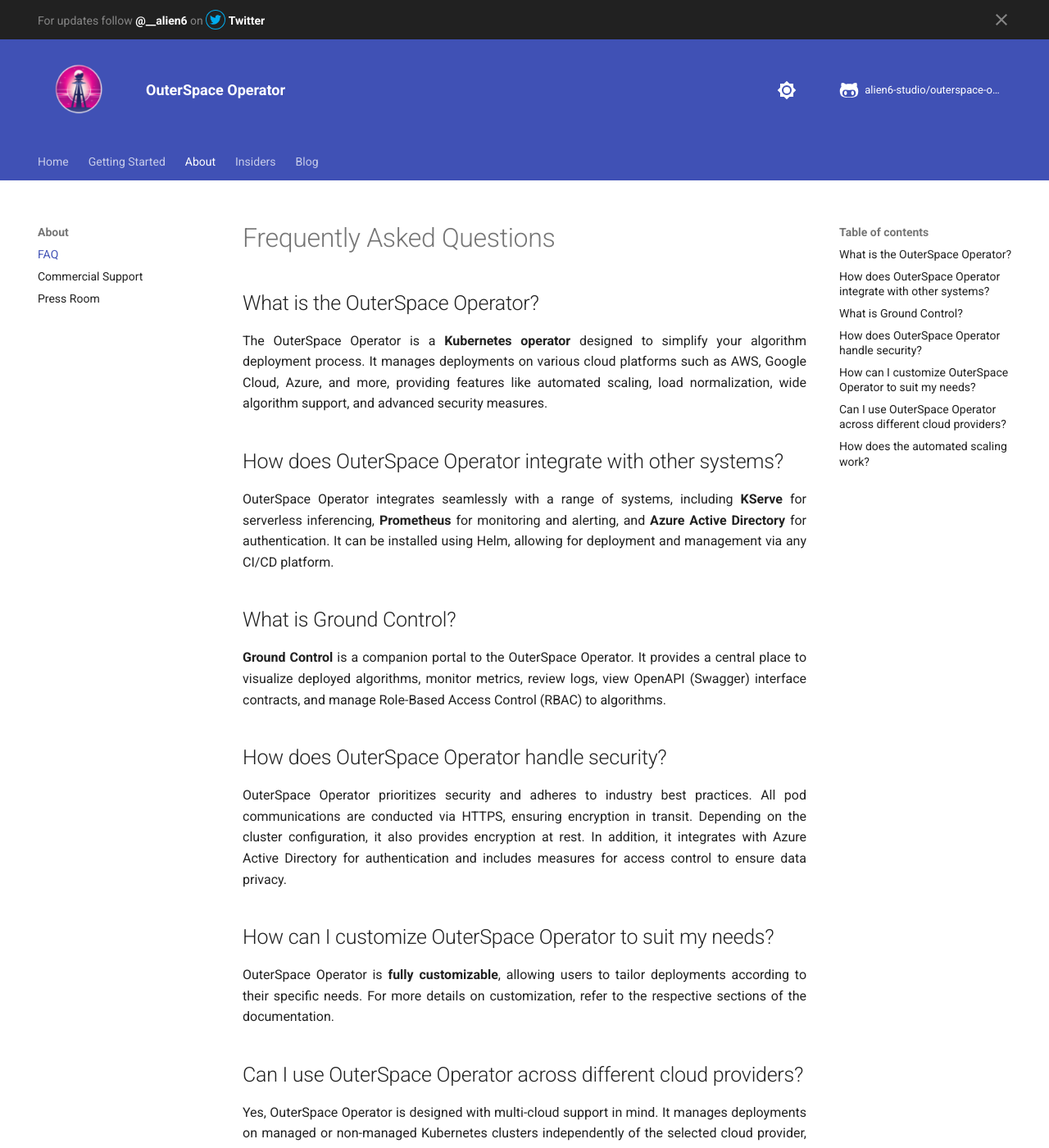
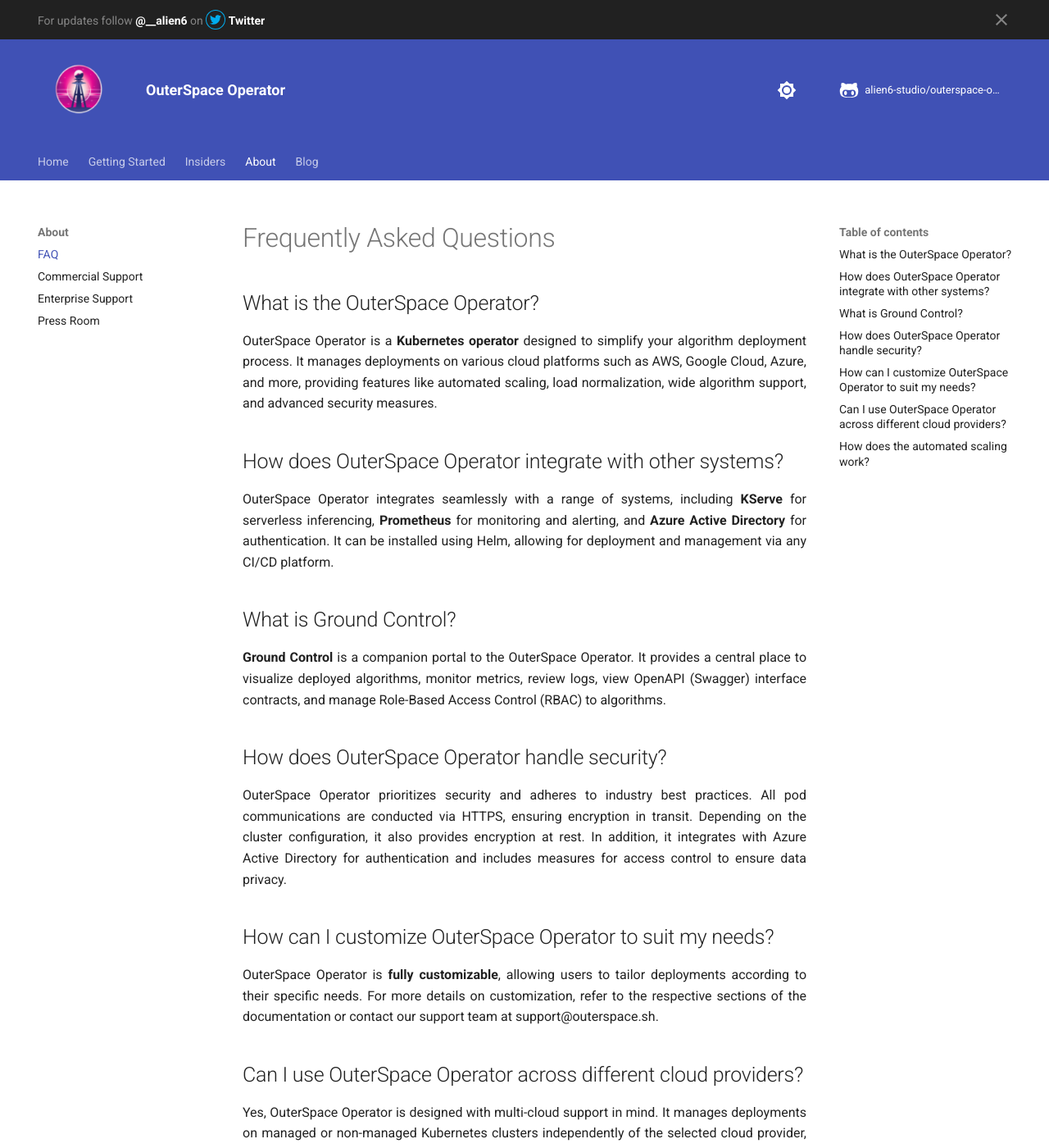
Before and after one commit to Alien6-Studio/outerspace-operator, an MkDocs documentation site: the page built from docs/about/faq.md, in a window 1280 px wide and 1400 px high. Shown: the whole window at 82% size. Built offline with MkDocs 1.6.1 and Material for MkDocs 9.7.7, drawn with Linux system fonts in a browser that asks for light colours; plug-ins that fetch from the network failed and are left out; comment, search, counter and statistics services are not loaded; some of the changed text lies outside the part shown.

Commit message:
feat: enterprise support & insiders roadmap

```diff
--- a/docs/about/faq.md
+++ b/docs/about/faq.md
@@ -7,7 +7,7 @@
 
 ## What is the OuterSpace Operator?
 
-The OuterSpace Operator is a __Kubernetes operator__ designed to simplify your algorithm deployment process. It manages deployments on various cloud platforms such as AWS, Google Cloud, Azure, and more, providing features like automated scaling, load normalization, wide algorithm support, and advanced security measures.
+OuterSpace Operator is a __Kubernetes operator__ designed to simplify your algorithm deployment process. It manages deployments on various cloud platforms such as AWS, Google Cloud, Azure, and more, providing features like automated scaling, load normalization, wide algorithm support, and advanced security measures.
 
 ## How does OuterSpace Operator integrate with other systems?
 
@@ -23,7 +23,7 @@
 
 ## How can I customize OuterSpace Operator to suit my needs?
 
-OuterSpace Operator is __fully customizable__, allowing users to tailor deployments according to their specific needs. For more details on customization, refer to the respective sections of the documentation.
+OuterSpace Operator is __fully customizable__, allowing users to tailor deployments according to their specific needs. For more details on customization, refer to the respective sections of the documentation or contact our support team at support@outerspace.sh.
 
 ## Can I use OuterSpace Operator across different cloud providers?
 
--- /dev/null
+++ b/docs/assets/stylesheets/extra.css
@@ -0,0 +1,3 @@
+.icon-grey {
+    color: rgba(0,0,0, .8) !important;
+}
--- a/mkdocs.yml
+++ b/mkdocs.yml
@@ -114,7 +114,7 @@
             support team using Live Chat.
 
 extra_css:
-  - stylesheets/extra.css
+  - assets/stylesheets/extra.css
 
 # Page tree
 nav:
@@ -128,11 +128,13 @@
       - Installation Guide: setup/installation-guide.md
       - Configuration Guide: setup/configuration-guide.md
       - Security Guide: setup/security-guide.md
+  - Insiders:
+    - Program: insiders/index.md
+    - Roadmap: insiders/roadmap.md
   - About:
     - FAQ: about/faq.md
     - Commercial Support: about/commercial-support.md
+    - Enterprise Support: about/enterprise-support.md
     - Press Room: about/press-room.md
-  - Insiders:
-    - Program: insiders/index.md
   - Blog:
     - blog/index.md
```
Also changed, not shown: docs/about/enterprise-support.md (added, +15 -0 lines), docs/about/press-room.md (+5 -2 lines), docs/insiders/index.md (+2 -1 lines), docs/insiders/roadmap.md (added, +27 -0 lines).
